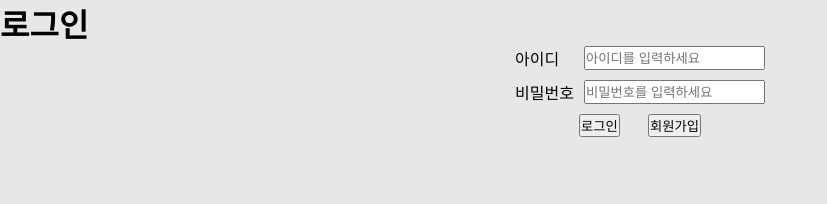
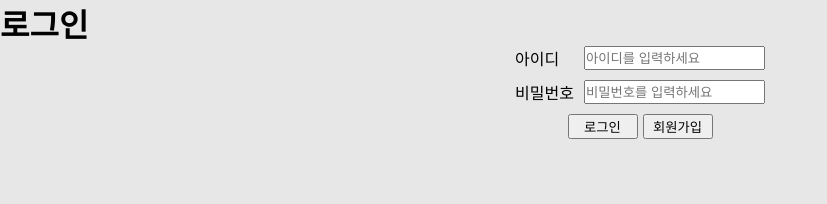
Before and after one commit to hatbann/DogsBooks, a React (Create React App) app: page / in a window 1280 px wide. Shown: the top 204 px of the page, without its empty margins (0-827 px from the left). Built offline with nearby package versions, Linux system fonts and the light colour scheme.

Commit message:
로그인,회원가입시 home으로 넘어가게

```diff
--- a/src/components/App.js
+++ b/src/components/App.js
@@ -1,4 +1,4 @@
-import React, { useState, useRef, useEffect } from 'react';
+import React, { useState, useRef, useEffect, createContext } from 'react';
 import { BrowserRouter, Route, Routes, useLocation } from 'react-router-dom';
 
 import BottomTab from '../components/BottomTab';
@@ -10,14 +10,23 @@ import BookNeighbor from '../routes/BookNeighbor';
 import Mypage from '../routes/Mypage';
 
 import styles from './css/App.module.css';
+
+export const LoggedInInfo = createContext();
+
 function App() {
   const [init, setInit] = useState(false);
-  const [isLoggedIn, setIstLoggedIn] = useState(false);
+  const [isLoggedIn, setIsLoggedIn] = useState(false);
   const [userObj, setUserObj] = useState(null);
 
+  const loginValue = {
+    logInstate: isLoggedIn,
+    logInaction: setIsLoggedIn,
+  };
+
   //로그인 해서 정보가져오는 파트 구현해야함
-
-  return isLoggedIn ? (
+  return (
+    <LoggedInInfo.Provider value={loginValue}>
+      {isLoggedIn ? (
         <div className={styles.container}>
           <BrowserRouter className={styles.router}>
             <Routes className={styles.element}>
@@ -44,6 +53,8 @@ function App() {
         <>
           <Auth />
         </>
+      )}
+    </LoggedInInfo.Provider>
   );
 }
 
--- a/src/routes/Auth.js
+++ b/src/routes/Auth.js
@@ -1,5 +1,7 @@
-import React, { useState } from 'react';
+import React, { useState, useContext } from 'react';
 import styles from './css/Auth.css';
+
+import { LoggedInInfo } from '../components/App';
 
 const Auth = () => {
   const [userId, setUserId] = useState('');
@@ -7,6 +9,8 @@ const Auth = () => {
   const [userName, setUserName] = useState('');
   const [userNickname, setUserNickname] = useState('');
   const [newAcount, setNewAccount] = useState(false); //기본이 로그인
+
+  const { logInstate, logInaction } = useContext(LoggedInInfo);
 
   const onChange = (event) => {
     const {
@@ -39,10 +43,12 @@ const Auth = () => {
       setUserPw('');
       setUserName('');
       setUserNickname('');
+      logInaction(true); //회원가입시 home화면으로 넘어가게 함
     } else {
       setUserId('');
       setUserPw('');
       console.log('로그인');
+      logInaction(true); //로그인시 home화면으로 넘어가게 함
     }
   };
 
@@ -67,6 +73,7 @@ const Auth = () => {
               name="userId"
               value={userId}
               onChange={onChange}
+              required
             ></input>
           </div>
           <div className="authInput">
@@ -78,6 +85,7 @@ const Auth = () => {
               name="userPw"
               value={userPw}
               onChange={onChange}
+              required
             ></input>
           </div>
           <div className="authInput">
@@ -89,6 +97,7 @@ const Auth = () => {
               name="userName"
               value={userName}
               onChange={onChange}
+              required
             ></input>
           </div>
           <div className="authInput">
@@ -100,6 +109,7 @@ const Auth = () => {
               name="userNickname"
               value={userNickname}
               onChange={onChange}
+              required
             ></input>
           </div>
           <div className="formBtns">
@@ -119,7 +129,8 @@ const Auth = () => {
               value={userId}
               name="userId"
               placeholder="아이디를 입력하세요"
-            ></input>
+              required
+            />
           </div>
           <div className="authInput">
             <label htmlFor="userPw">비밀번호</label>
@@ -130,15 +141,16 @@ const Auth = () => {
               value={userPw}
               name="userPw"
               placeholder="비밀번호를 입력하세요"
-            ></input>
+              required
+            />
           </div>
           <div className="formBtns">
-            <input type="button" onClick={onSubmit} value="로그인"></input>
-            <input
-              type="button"
-              onClick={onChangeForm}
-              value="회원가입"
-            ></input>
+            <button type="submit" onClick={onSubmit}>
+              로그인
+            </button>
+            <button type="submit" onClick={onChangeForm}>
+              회원가입
+            </button>
           </div>
         </form>
       )}
--- a/src/routes/Home.js
+++ b/src/routes/Home.js
@@ -1,9 +1,10 @@
-import React from 'react';
+import React, { useContext } from 'react';
 import { Link } from 'react-router-dom';
 
 import Top from '../components/Top';
 import CustomSlider, { TodaysSlider } from '../components/Slider';
 import styles from './css/Home.module.css';
+import { LoggedInInfo } from '../components/App';
 
 const recommands = [
   {
@@ -64,6 +65,9 @@ const todays = [
 ];
 
 const Home = (props) => {
+  const loggedInInfo = useContext(LoggedInInfo);
+
+  console.log(loggedInInfo);
   return (
     <div className={styles.container}>
       <Top location={'home'} />
--- a/src/routes/css/Auth.css
+++ b/src/routes/css/Auth.css
@@ -16,3 +16,8 @@
   display: flex;
   justify-content: space-around;
 }
+
+.authContainer button {
+  width: 70px !important;
+  height: 25px !important;
+}
```
Lines whose indentation alone changed are shown as unchanged.
